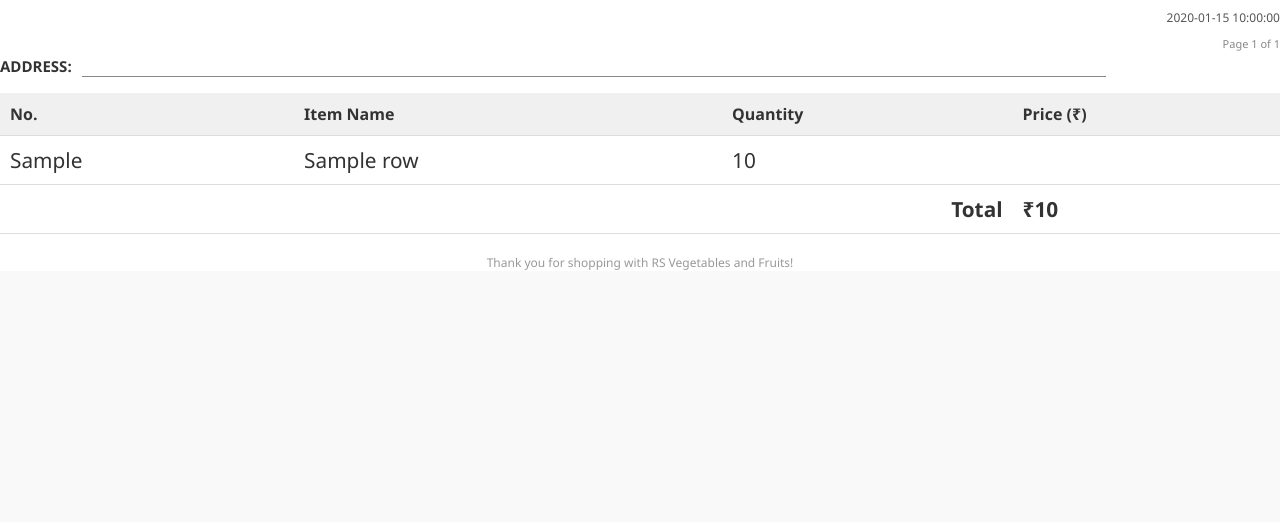
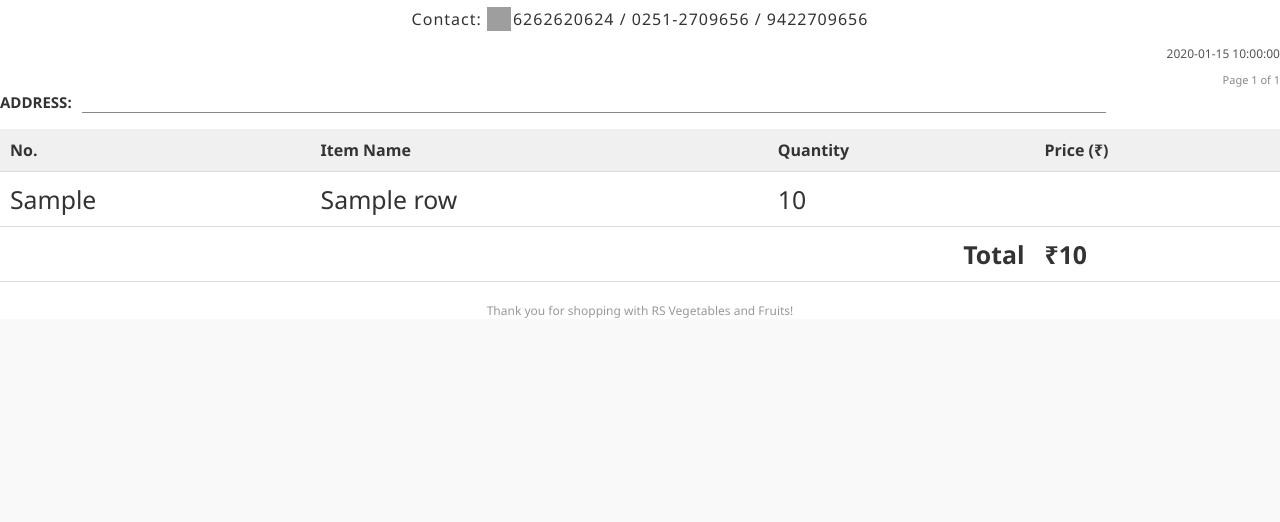
Before and after one commit to AkashKhatrii/SmartBillAgent, a Flask app: template templates/RsVegetablesReceipt.html in a window 1280 px wide. Shown: the part 185-707 px from the top of the page. Run offline with Flask 3, Linux system fonts and the light colour scheme; the template is opened without the code that fills it: most values are stand-ins (such as "Sample title", 1, 10 or a date in 2020); grey boxes are pictures that could not be loaded.

Commit message:
update template

```diff
--- a/templates/RsVegetablesReceipt.html
+++ b/templates/RsVegetablesReceipt.html
@@ -7,7 +7,7 @@
       body { font-family: 'Segoe UI', Tahoma, Geneva, Verdana, sans-serif; background: #f9f9f9; color: #333; margin: 0; }
       .receipt-container { width: 100%; background: #fff; padding: 0; border-radius: 0; box-shadow: none; margin: 0; }
       .header { text-align: center; margin-bottom: 16px; }
-      .header img { width: 160px; height: auto; }
+      .header img { width: 200px; height: auto; }
       .shop-info { text-align: center; font-size: 15px; color: #222; font-weight:bold; margin-bottom: 6px; }
       .address { text-align: center; font-size: 13px; color: #333; margin-bottom: 10px; }
       .fssai-row { display: flex; align-items: center; justify-content: center; gap: 16px; margin-bottom: 6px; }
@@ -21,23 +21,28 @@
       thead { display: table-header-group; }
       tfoot { display: table-footer-group; }
       th, td { padding: 10px; text-align: left; border-bottom: 1px solid #ddd; }
-      td {font-size: 1.3rem;}
+      td {font-size: 1.55rem;}
       th { background-color: #f0f0f0; }
       .footer { text-align: center; font-size: 12px; color: #999; margin-top: 20px; }
       .devanagari { font-family: 'Noto Sans Devanagari', sans-serif; font-size: 95%; }
+      .custcare img {vertical-align: middle; width: 24px; height: 24px; margin-right: 2px; margin-bottom: 4px;}
     </style>
   </head>
   <body>
     <div class="receipt-container">
       <div class="header">
-        <img src="https://i.ibb.co/TDMGh0XM/Screenshot-2025-07-16-234958.png" alt="Shop Logo">
+        <!-- <img src="https://i.ibb.co/TDMGh0XM/Screenshot-2025-07-16-234958.png" alt="Shop Logo"> -->
+         <img src="../rsvegetables.jpg" alt="Shop Logo">
       </div>
       <div class="shop-info">
         SHOP NUMBER 577, MAIN BAZAR, BHARAT CHOWK, ULHASNAGAR 421001<br>
       </div>
       <div class="address">
         <div class="custcare">
-          Contact: 6262620624 / 0251-2709656 / 9422709656
+          Contact: <img
+              src="../icons8-whatsapp-48.png"
+              alt="whatsapp logo"
+            />6262620624 / 0251-2709656 / 9422709656
         </div>
       </div>
       <div class="date-row">{{ date }}</div>
```
